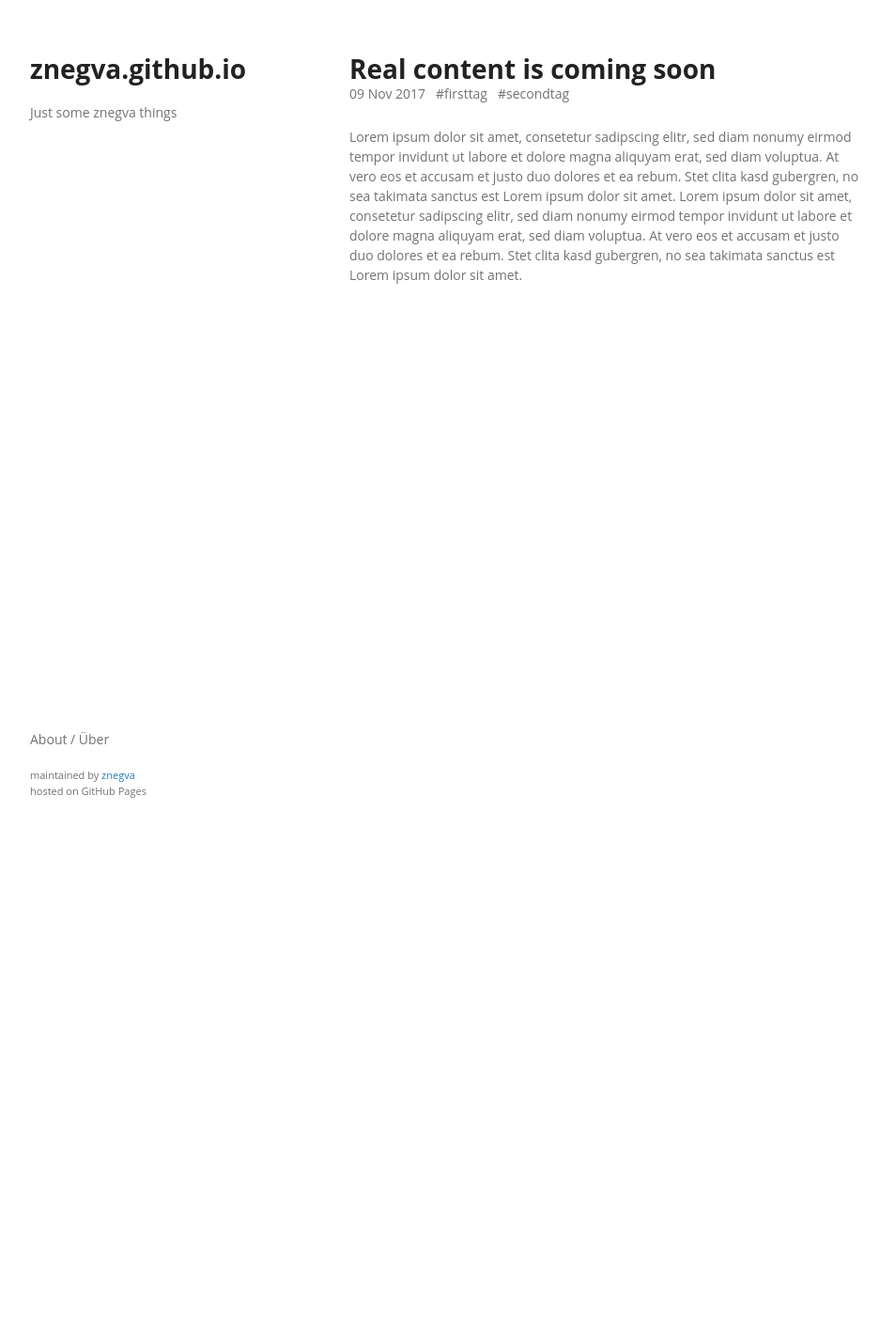
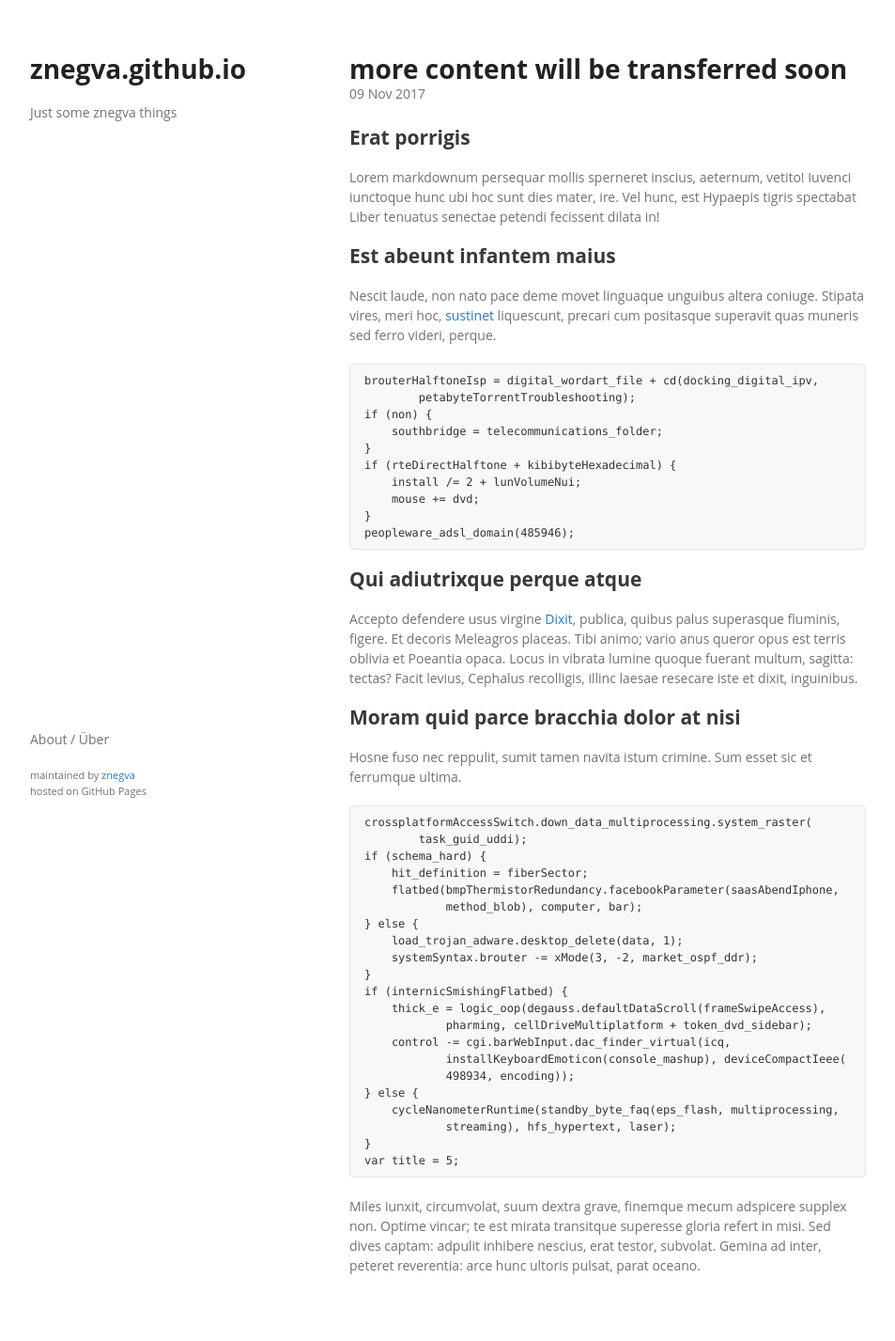
Before and after one commit to znegva/znegva.github.io, a Jekyll site: the page built from _posts/2017-11-09-hello.md, in a window 1280 px wide. Shown: the whole page at 94% size, without its empty margins (163-1116 px from the left). Built offline with Jekyll 4.4.1, drawn with Linux system fonts in a browser that asks for light colours; before the commit the page ends 900 px from its top, so only the background shows below that.

Commit message:
added first real post, deleted/modified placeholder-posts

````diff
--- a/_posts/2017-11-09-hello.md
+++ b/_posts/2017-11-09-hello.md
@@ -1,7 +1,71 @@
 ---
 layout: post
-title: Real content is coming soon
-tags: firsttag secondtag
+title: more content will be transferred soon
 ---
 
-Lorem ipsum dolor sit amet, consetetur sadipscing elitr, sed diam nonumy eirmod tempor invidunt ut labore et dolore magna aliquyam erat, sed diam voluptua. At vero eos et accusam et justo duo dolores et ea rebum. Stet clita kasd gubergren, no sea takimata sanctus est Lorem ipsum dolor sit amet. Lorem ipsum dolor sit amet, consetetur sadipscing elitr, sed diam nonumy eirmod tempor invidunt ut labore et dolore magna aliquyam erat, sed diam voluptua. At vero eos et accusam et justo duo dolores et ea rebum. Stet clita kasd gubergren, no sea takimata sanctus est Lorem ipsum dolor sit amet.
+## Erat porrigis
+
+Lorem markdownum persequar mollis sperneret inscius, aeternum, vetito! Iuvenci
+iunctoque hunc ubi hoc sunt dies mater, ire. Vel hunc, est Hypaepis tigris
+spectabat Liber tenuatus senectae petendi fecissent dilata in!
+
+## Est abeunt infantem maius
+
+Nescit laude, non nato pace deme movet linguaque unguibus altera coniuge.
+Stipata vires, meri hoc, [sustinet](http://vero.org/tuli) liquescunt, precari
+cum positasque superavit quas muneris sed ferro videri, perque.
+
+``` Java
+brouterHalftoneIsp = digital_wordart_file + cd(docking_digital_ipv,
+        petabyteTorrentTroubleshooting);
+if (non) {
+    southbridge = telecommunications_folder;
+}
+if (rteDirectHalftone + kibibyteHexadecimal) {
+    install /= 2 + lunVolumeNui;
+    mouse += dvd;
+}
+peopleware_adsl_domain(485946);
+```
+
+## Qui adiutrixque perque atque
+
+Accepto defendere usus virgine [Dixit](http://mores-adeam.io/auditosoceri),
+publica, quibus palus superasque fluminis, figere. Et decoris Meleagros placeas.
+Tibi animo; vario anus queror opus est terris oblivia et Poeantia opaca. Locus
+in vibrata lumine quoque fuerant multum, sagitta: tectas? Facit levius, Cephalus
+recolligis, illinc laesae resecare iste et dixit, inguinibus.
+
+## Moram quid parce bracchia dolor at nisi
+
+Hosne fuso nec reppulit, sumit tamen navita istum crimine. Sum esset sic et
+ferrumque ultima.
+
+``` C++
+crossplatformAccessSwitch.down_data_multiprocessing.system_raster(
+        task_guid_uddi);
+if (schema_hard) {
+    hit_definition = fiberSector;
+    flatbed(bmpThermistorRedundancy.facebookParameter(saasAbendIphone,
+            method_blob), computer, bar);
+} else {
+    load_trojan_adware.desktop_delete(data, 1);
+    systemSyntax.brouter -= xMode(3, -2, market_ospf_ddr);
+}
+if (internicSmishingFlatbed) {
+    thick_e = logic_oop(degauss.defaultDataScroll(frameSwipeAccess),
+            pharming, cellDriveMultiplatform + token_dvd_sidebar);
+    control -= cgi.barWebInput.dac_finder_virtual(icq,
+            installKeyboardEmoticon(console_mashup), deviceCompactIeee(
+            498934, encoding));
+} else {
+    cycleNanometerRuntime(standby_byte_faq(eps_flash, multiprocessing,
+            streaming), hfs_hypertext, laser);
+}
+var title = 5;
+```
+
+Miles iunxit, circumvolat, suum dextra grave, finemque mecum adspicere supplex
+non. Optime vincar; te est mirata transitque superesse gloria refert in misi.
+Sed dives captam: adpulit inhibere nescius, erat testor, subvolat. Gemina ad
+inter, peteret reverentia: arce hunc ultoris pulsat, parat oceano.
````
Also changed, not shown: _posts/2017-11-08-useless-post.md (deleted, +0 -70 lines), _posts/2017-11-14-howto-jekyll.md (added, +65 -0 lines).
